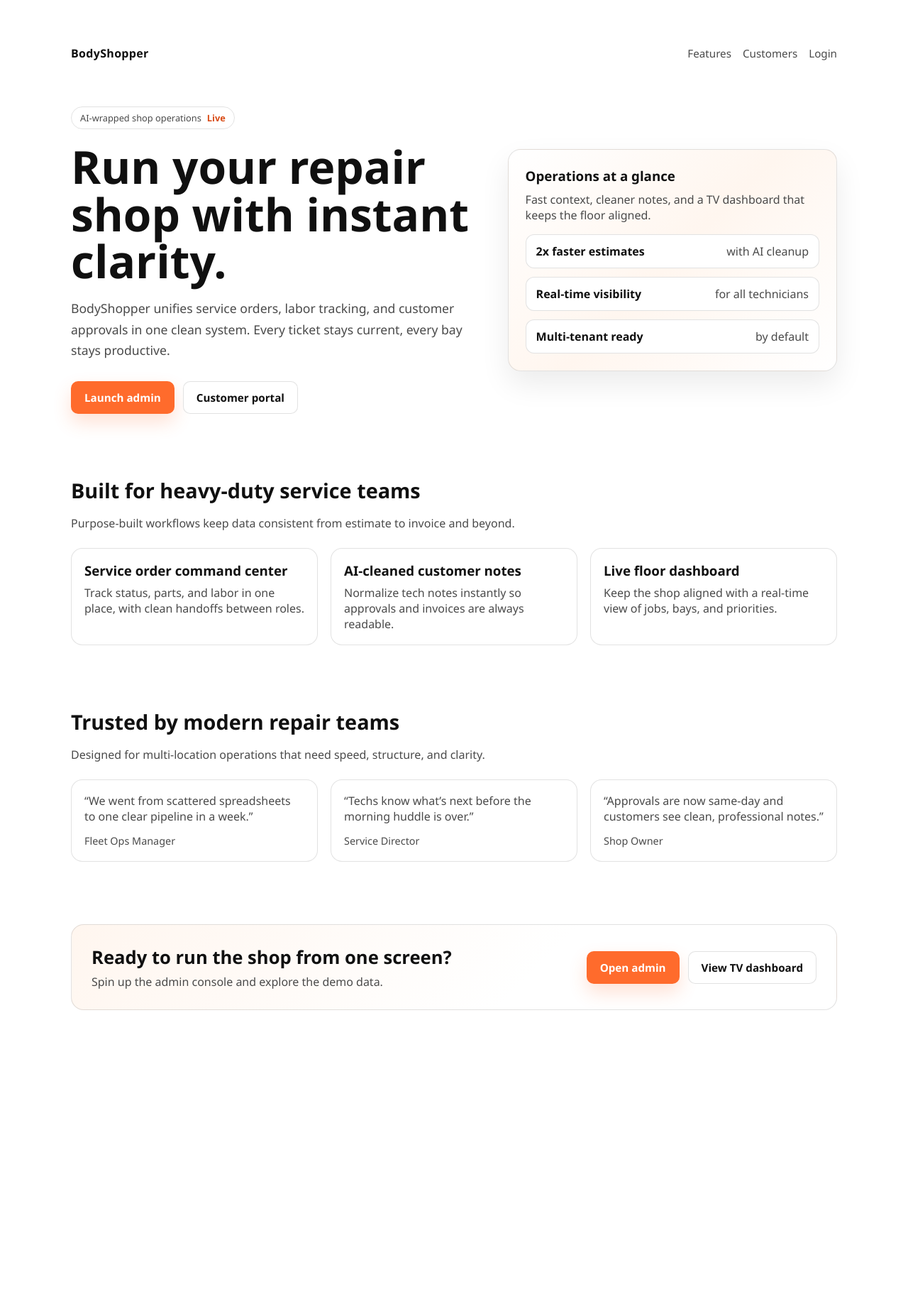
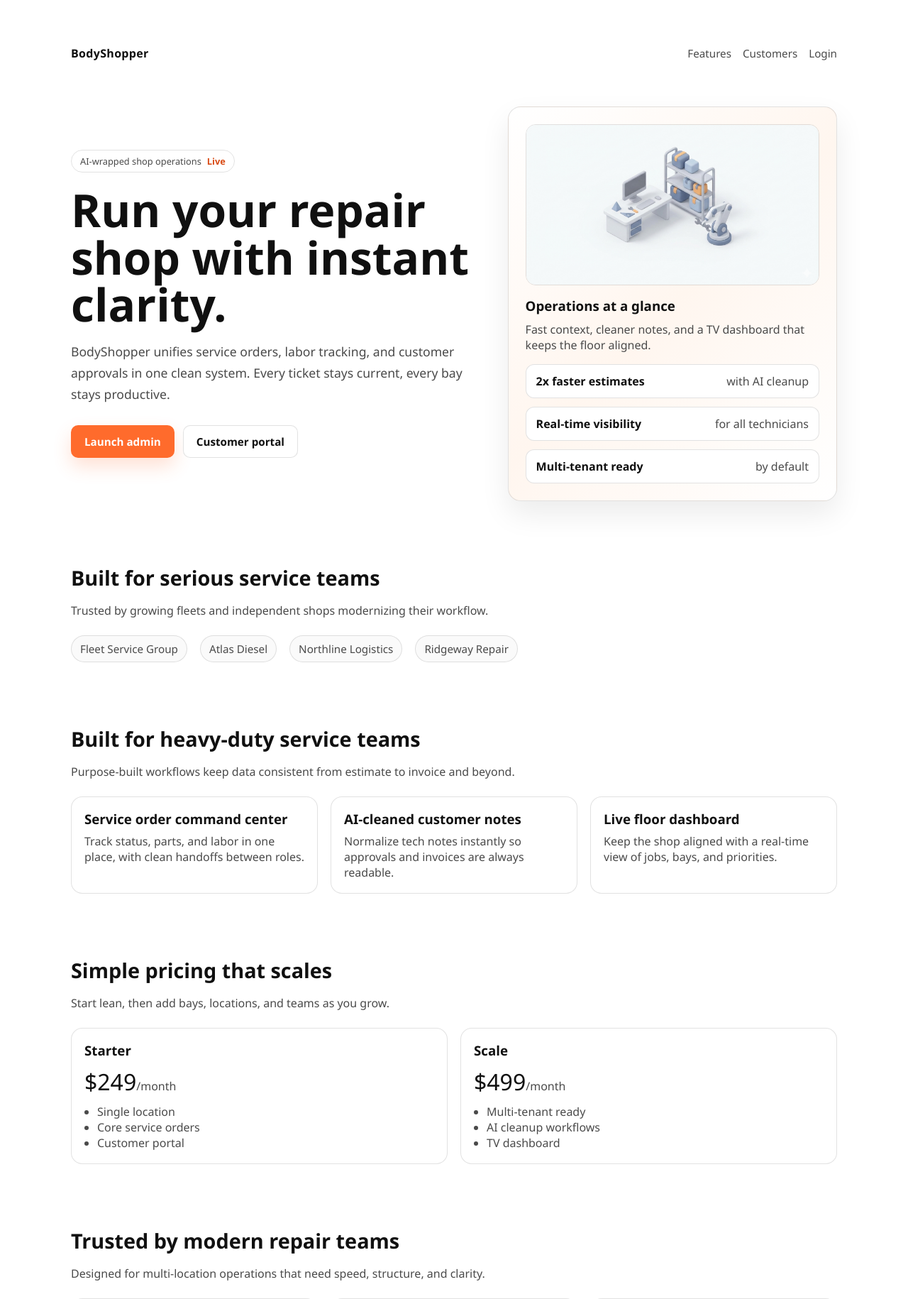
Before and after one commit to lazizbekravshanov/shopmule, a Django app: page / in a window 1280 px wide. Shown: the top 1830 px of the page at 71% size. Before the commit the page ends 1423 px from the top, so only its background shows below. Run offline with Django 5.2, Linux system fonts and the light colour scheme; parts of the project's set-up code (start-up, migrations or seed data) failed here and were passed over.

Commit message:
Fix landing hero image

```diff
--- a/config/urls.py
+++ b/config/urls.py
@@ -3,6 +3,7 @@
 from django.views.generic import TemplateView
 from django.conf import settings
 from django.conf.urls.static import static
+from django.contrib.staticfiles.urls import staticfiles_urlpatterns
 from rest_framework.routers import DefaultRouter
 from rest_framework_simplejwt.views import TokenObtainPairView, TokenRefreshView
 from apps.customers.api import CustomerViewSet
@@ -42,4 +43,5 @@
 ]
 
 if settings.DEBUG:
+    urlpatterns += staticfiles_urlpatterns()
     urlpatterns += static(settings.MEDIA_URL, document_root=settings.MEDIA_ROOT)
--- a/templates/home.html
+++ b/templates/home.html
@@ -1,4 +1,5 @@
 <!doctype html>
+{% load static %}
 <html lang="en">
 <head>
   <meta charset="utf-8">
@@ -137,6 +138,15 @@
       box-shadow: var(--shadow);
     }
 
+    .hero-image {
+      width: 100%;
+      border-radius: 14px;
+      border: 1px solid var(--line);
+      margin-bottom: 16px;
+      display: block;
+      object-fit: cover;
+    }
+
     .hero-panel h3 {
       margin: 0 0 10px;
     }
@@ -238,6 +248,61 @@
       flex-wrap: wrap;
     }
 
+    .logos {
+      display: flex;
+      flex-wrap: wrap;
+      gap: 18px;
+      color: var(--muted);
+      font-size: 0.95rem;
+    }
+
+    .logos span {
+      padding: 8px 12px;
+      border: 1px solid var(--line);
+      border-radius: 999px;
+      background: #fafafa;
+    }
+
+    .pricing {
+      display: grid;
+      gap: 18px;
+      grid-template-columns: repeat(auto-fit, minmax(260px, 1fr));
+    }
+
+    .pricing-card {
+      border: 1px solid var(--line);
+      border-radius: 16px;
+      padding: 18px;
+      background: #fff;
+    }
+
+    .pricing-card h3 {
+      margin: 0 0 8px;
+    }
+
+    .price {
+      font-size: 2rem;
+      margin: 10px 0;
+    }
+
+    .pricing-card ul {
+      margin: 0;
+      padding-left: 18px;
+      color: var(--muted);
+    }
+
+    .faq {
+      display: grid;
+      gap: 14px;
+    }
+
+    .faq-item {
+      border: 1px solid var(--line);
+      border-radius: 14px;
+      padding: 16px;
+      background: #fff;
+    }
+
     .cta-band h2 {
       margin: 0;
       font-size: 1.6rem;
@@ -289,6 +354,7 @@
           </div>
         </div>
         <div class="hero-panel">
+          <img class="hero-image" src="{% static 'images/landing-hero.png' %}" alt="BodyShopper operations overview">
           <h3>Operations at a glance</h3>
           <p>Fast context, cleaner notes, and a TV dashboard that keeps the floor aligned.</p>
           <div class="hero-metrics">
@@ -296,6 +362,17 @@
             <div class="metric">Real-time visibility <span>for all technicians</span></div>
             <div class="metric">Multi-tenant ready <span>by default</span></div>
           </div>
+        </div>
+      </section>
+
+      <section class="section">
+        <h2>Built for serious service teams</h2>
+        <p>Trusted by growing fleets and independent shops modernizing their workflow.</p>
+        <div class="logos">
+          <span>Fleet Service Group</span>
+          <span>Atlas Diesel</span>
+          <span>Northline Logistics</span>
+          <span>Ridgeway Repair</span>
         </div>
       </section>
 
@@ -314,6 +391,31 @@
           <div class="feature">
             <h3>Live floor dashboard</h3>
             <p>Keep the shop aligned with a real-time view of jobs, bays, and priorities.</p>
+          </div>
+        </div>
+      </section>
+
+      <section class="section">
+        <h2>Simple pricing that scales</h2>
+        <p>Start lean, then add bays, locations, and teams as you grow.</p>
+        <div class="pricing">
+          <div class="pricing-card">
+            <h3>Starter</h3>
+            <div class="price">$249<span style="font-size: 1rem; color: var(--muted);">/month</span></div>
+            <ul>
+              <li>Single location</li>
+              <li>Core service orders</li>
+              <li>Customer portal</li>
+            </ul>
+          </div>
+          <div class="pricing-card">
+            <h3>Scale</h3>
+            <div class="price">$499<span style="font-size: 1rem; color: var(--muted);">/month</span></div>
+            <ul>
+              <li>Multi-tenant ready</li>
+              <li>AI cleanup workflows</li>
+              <li>TV dashboard</li>
+            </ul>
           </div>
         </div>
       </section>
@@ -337,6 +439,25 @@
         </div>
       </section>
 
+      <section class="section">
+        <h2>FAQ</h2>
+        <p>Quick answers for teams rolling out BodyShopper.</p>
+        <div class="faq">
+          <div class="faq-item">
+            <h3>Can we start with one location?</h3>
+            <p>Yes. Add locations and tenants later without rework.</p>
+          </div>
+          <div class="faq-item">
+            <h3>Does this replace our spreadsheets?</h3>
+            <p>That is the goal. Track service orders, approvals, and time entries in one system.</p>
+          </div>
+          <div class="faq-item">
+            <h3>How do we enable AI features?</h3>
+            <p>Set `OPENAI_API_KEY` in `.env` to activate AI cleanup endpoints.</p>
+          </div>
+        </div>
+      </section>
+
       <section class="cta-band">
         <div>
           <h2>Ready to run the shop from one screen?</h2>
```
Also changed, not shown: apps/portal/static/images/landing-hero.png (added).
